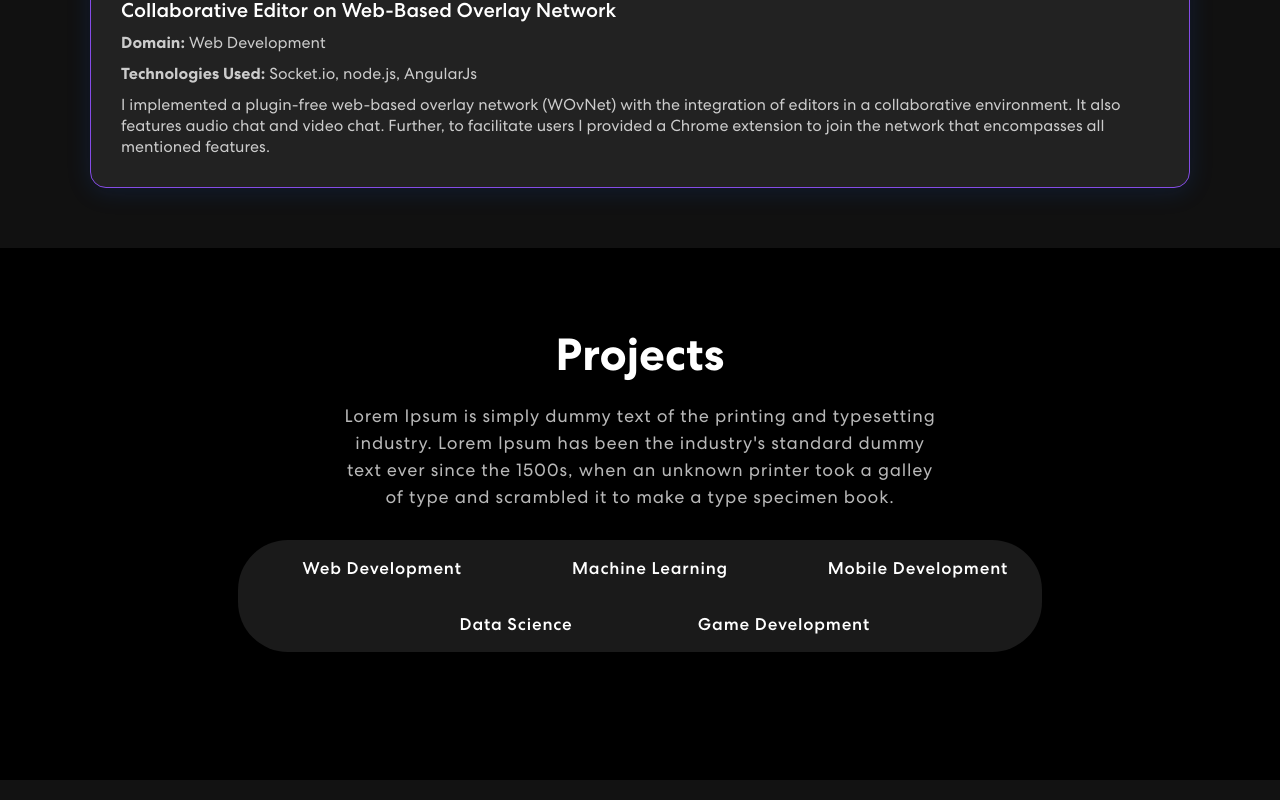
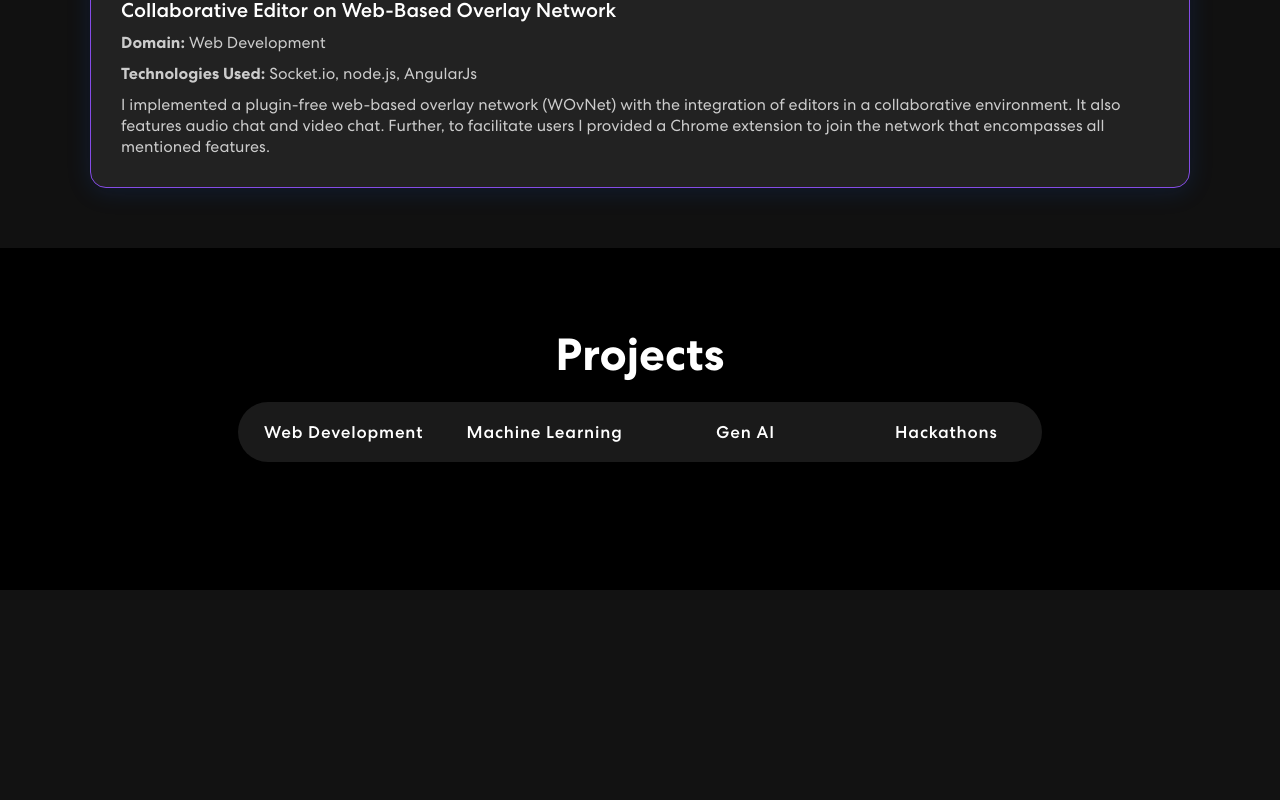
Before and after one commit to MahaZainab/MahaZainab.github.io, a React (Create React App) app: page / in a window 1280 px wide. Shown: the part 2152-2952 px from the top of the page. After the commit the page ends 2762 px from the top, so only its background shows below. Built offline with nearby package versions, Linux system fonts and the light colour scheme.

Commit message:
tabs for projects

```diff
--- a/src/components/Projects/Projects.css
+++ b/src/components/Projects/Projects.css
@@ -8,16 +8,40 @@
   color: #fff;
 }
 
+.nav-pills {
+  display: flex;
+  justify-content: center;
+  margin-bottom: 30px;
+  flex-wrap: nowrap;  /* Ensure the tabs stay in one line */
+  overflow-x: auto;  /* Allow horizontal scrolling if necessary */
+}
+
+.nav-pills .nav-item {
+  flex: 1;
+}
+
 .nav-pills .nav-link {
-    border-radius: 50px;
-    background-color: #222;
+  border-radius: 20px;
+  background: #222;
   color: #fff;
-    margin: 0 10px;
-    padding: 10px 20px;
+  margin: 0 5px;  /* Reduced margin to fit more tabs in one line */
+  padding: 10px 15px;  /* Reduced padding to fit more tabs in one line */
+  font-size: 16px;
+  font-weight: bold;
+  transition: background 0.3s, transform 0.3s;
+  border: 2px solid transparent;
+  text-align: center;
+}
+
+.nav-pills .nav-link:hover {
+  background: #333;
+  transform: scale(1.05);
 }
 
 .nav-pills .nav-link.active {
-    background-color: #854CE6;
+  background: linear-gradient(90deg, #6a11cb 0%, #2575fc 100%);
+  border-color: #6a11cb;
+  color: #fff;
 }
 
 .background-image-right {
--- a/src/components/Projects/Projects.js
+++ b/src/components/Projects/Projects.js
@@ -21,7 +21,6 @@ export const Projects = () => {
               {({ isVisible }) =>
                 <div className={isVisible ? 'animate__animated animate__fadeIn' : ''}>
                   <h2>Projects</h2>
-                  <p>Lorem Ipsum is simply dummy text of the printing and typesetting industry. Lorem Ipsum has been the industry's standard dummy text ever since the 1500s, when an unknown printer took a galley of type and scrambled it to make a type specimen book.</p>
                   <Tab.Container id="projects-tabs" defaultActiveKey="first">
                     <Nav variant="pills" className="nav-pills mb-5 justify-content-center align-items-center" id="pills-tab">
                       {projects.map((category, index) => (
--- a/src/data/data.js
+++ b/src/data/data.js
@@ -107,7 +107,7 @@ export const data = {
           {
             title: "Travel The World",
             description: "Landing Page Design",
-            imgUrl: "path/to/project-img1.png",
+            imgUrl: "../assets/img/projects/project-img1.png",
             gitUrl: "https://github.com/username/project1"
           },
           {
@@ -142,7 +142,7 @@ export const data = {
         ]
       },
       {
-        category: "Mobile Development",
+        category: "Gen AI",
         projects: [
           {
             title: "Weather App",
@@ -159,7 +159,7 @@ export const data = {
         ]
       },
       {
-        category: "Data Science",
+        category: "Hackathons",
         projects: [
           {
             title: "Stock Prediction",
@@ -174,23 +174,6 @@ export const data = {
             gitUrl: "https://github.com/username/project9"
           }
         ]
-      },
-      {
-        category: "Game Development",
-        projects: [
-          {
-            title: "2D Platformer",
-            description: "Unity Game Development",
-            imgUrl: "path/to/project-img10.png",
-            gitUrl: "https://github.com/username/project10"
-          },
-          {
-            title: "VR Experience",
-            description: "Virtual Reality Game",
-            imgUrl: "path/to/project-img11.png",
-            gitUrl: "https://github.com/username/project11"
-          }
-        ]
       }
     ]
   };
```
Lines whose indentation alone changed are shown as unchanged.
